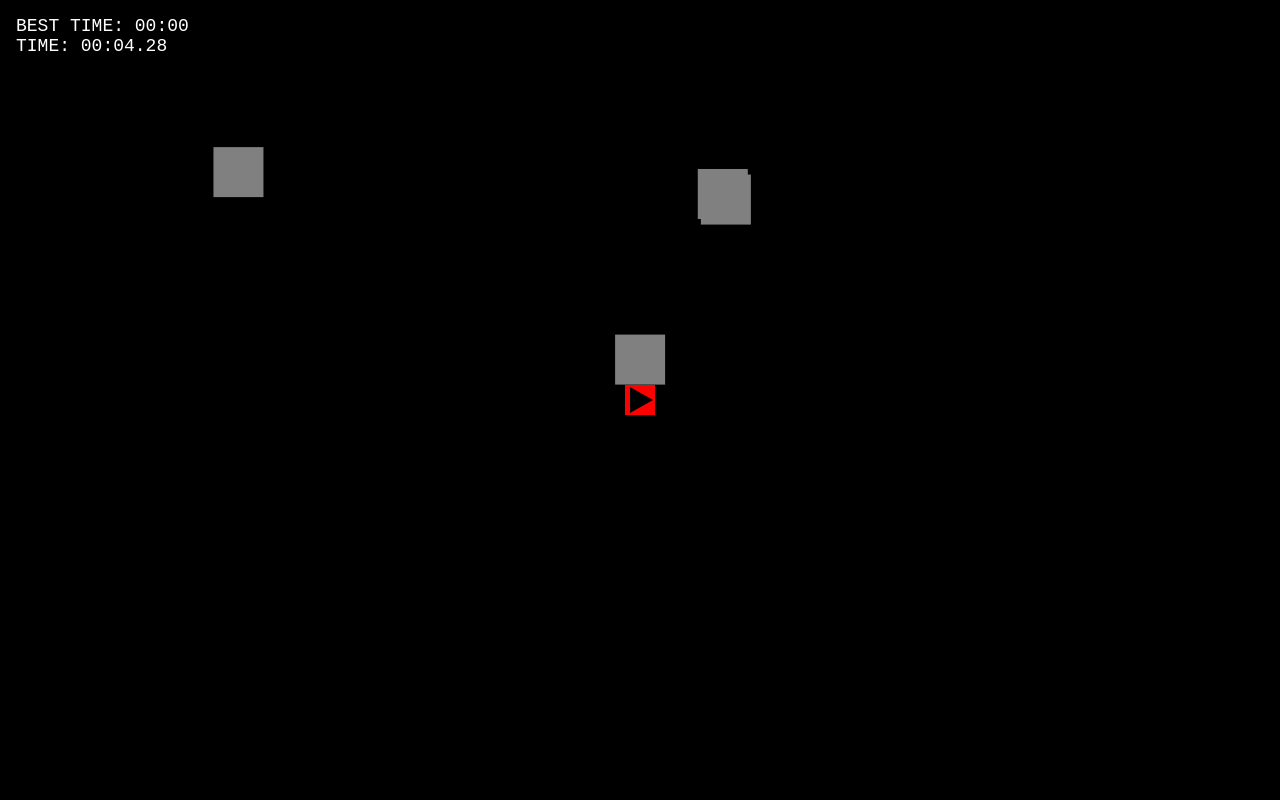
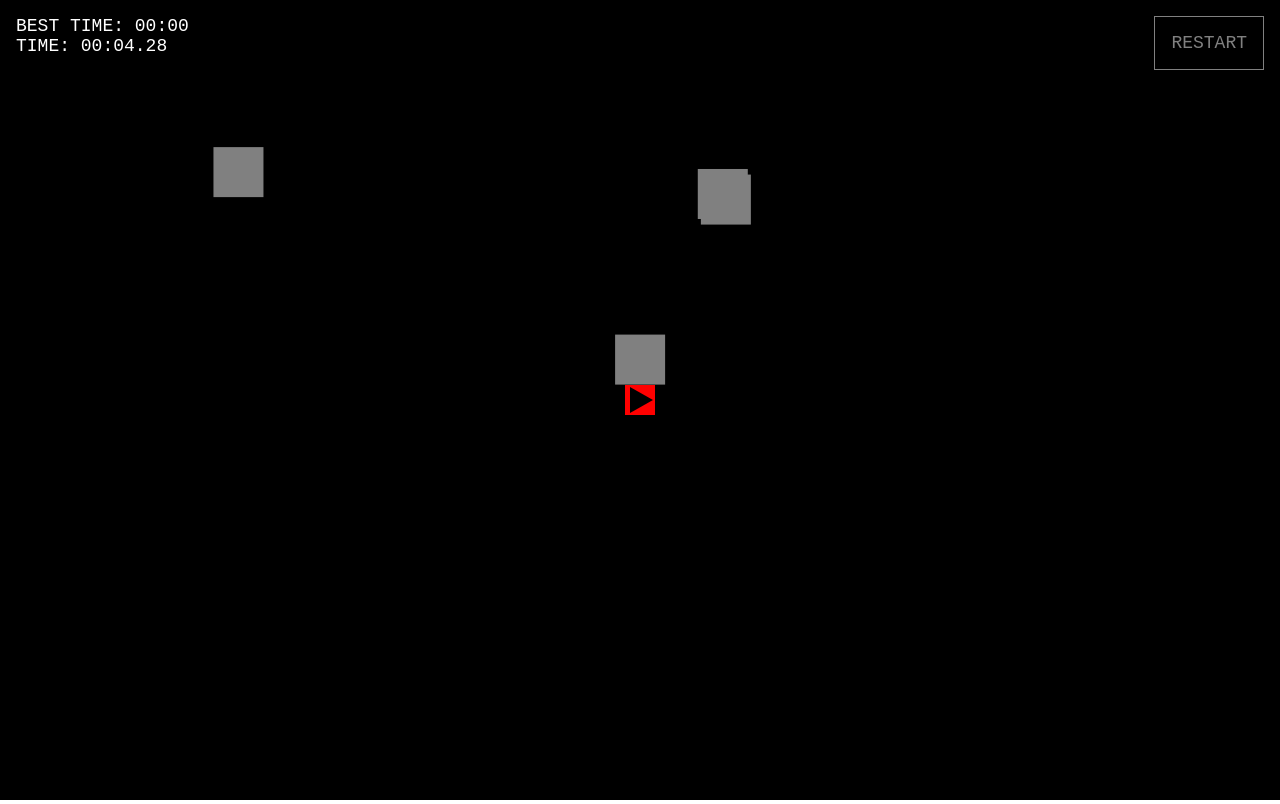
Before and after one commit to Lnola/asteroids, a website built with Vite: page index.html in a window 1280 px wide. Built offline with nearby package versions, Linux system fonts and the light colour scheme.

Commit message:
:sparkles: Add a restart button

```diff
--- a/index.html
+++ b/index.html
@@ -8,10 +8,11 @@
   </head>
   <body>
     <canvas></canvas>
-    <span class="statistics">
+    <span id="statistics">
       <span id="best">Best time: 00:00.000</span>
       <span id="stopwatch">Time: 00:00.000</span>
     </span>
+    <button id="restart" disabled>Restart</button>
     <script type="module" src="/src/main.ts"></script>
   </body>
 </html>
--- a/src/assets/style.css
+++ b/src/assets/style.css
@@ -6,15 +6,44 @@ canvas {
   background-color: #000;
 }
 
-.statistics {
+#statistics,
+#restart {
   position: absolute;
   top: 0;
-  left: 0;
   padding: 1rem;
-  display: flex;
-  flex-direction: column;
   color: #fff;
   font-size: 1.125rem;
   font-family: monospace;
   text-transform: uppercase;
 }
+
+#statistics {
+  left: 0;
+  display: flex;
+  flex-direction: column;
+}
+
+#restart {
+  right: 0;
+  margin: 1rem;
+  border: 1px solid #fff;
+  background-color: transparent;
+}
+
+#restart:not(:disabled):hover {
+  animation: flash 0.5s ease-in-out infinite alternate;
+  cursor: pointer;
+}
+
+#restart:disabled {
+  opacity: 0.5;
+}
+
+@keyframes flash {
+  from {
+    opacity: 1;
+  }
+  to {
+    opacity: 0.7;
+  }
+}
```
